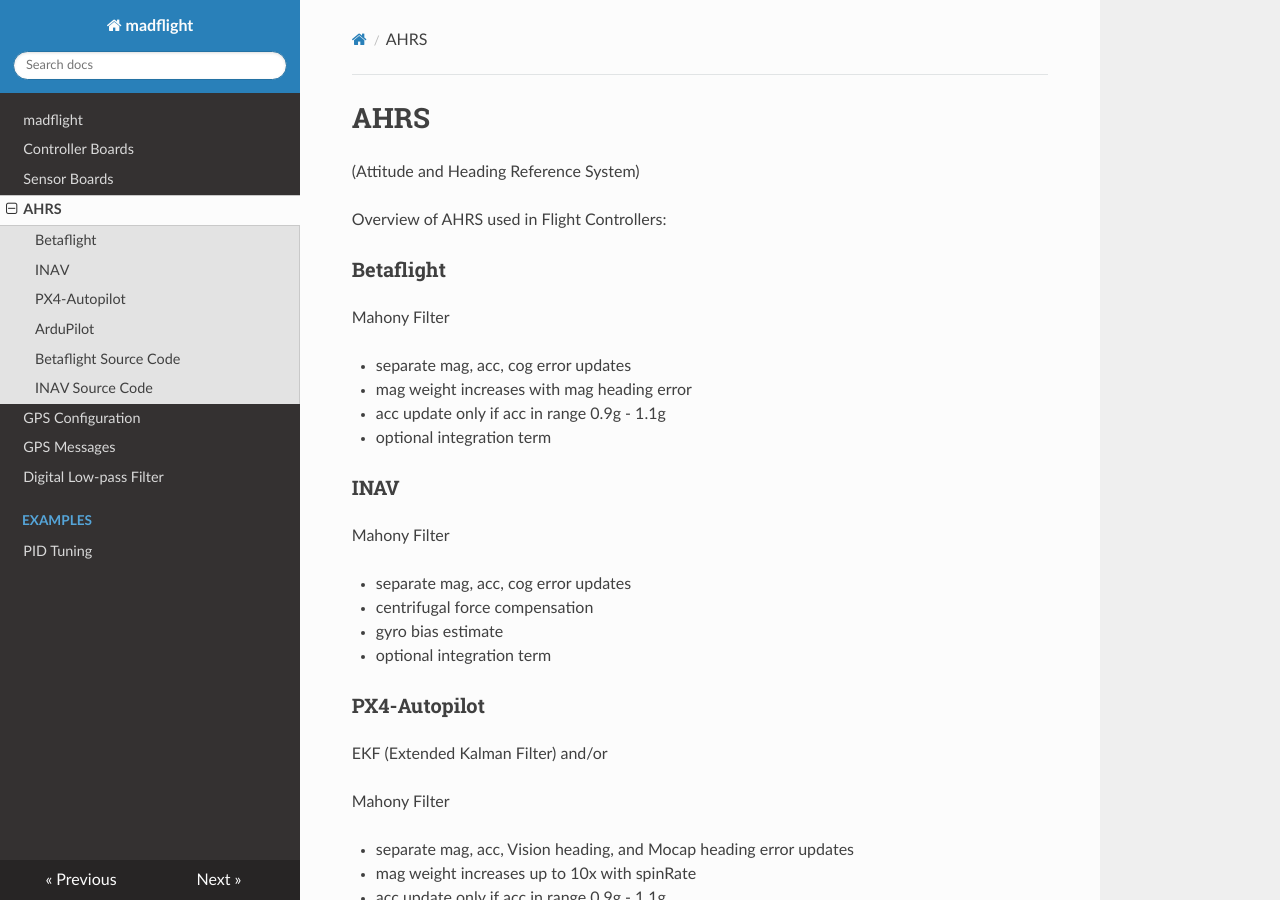
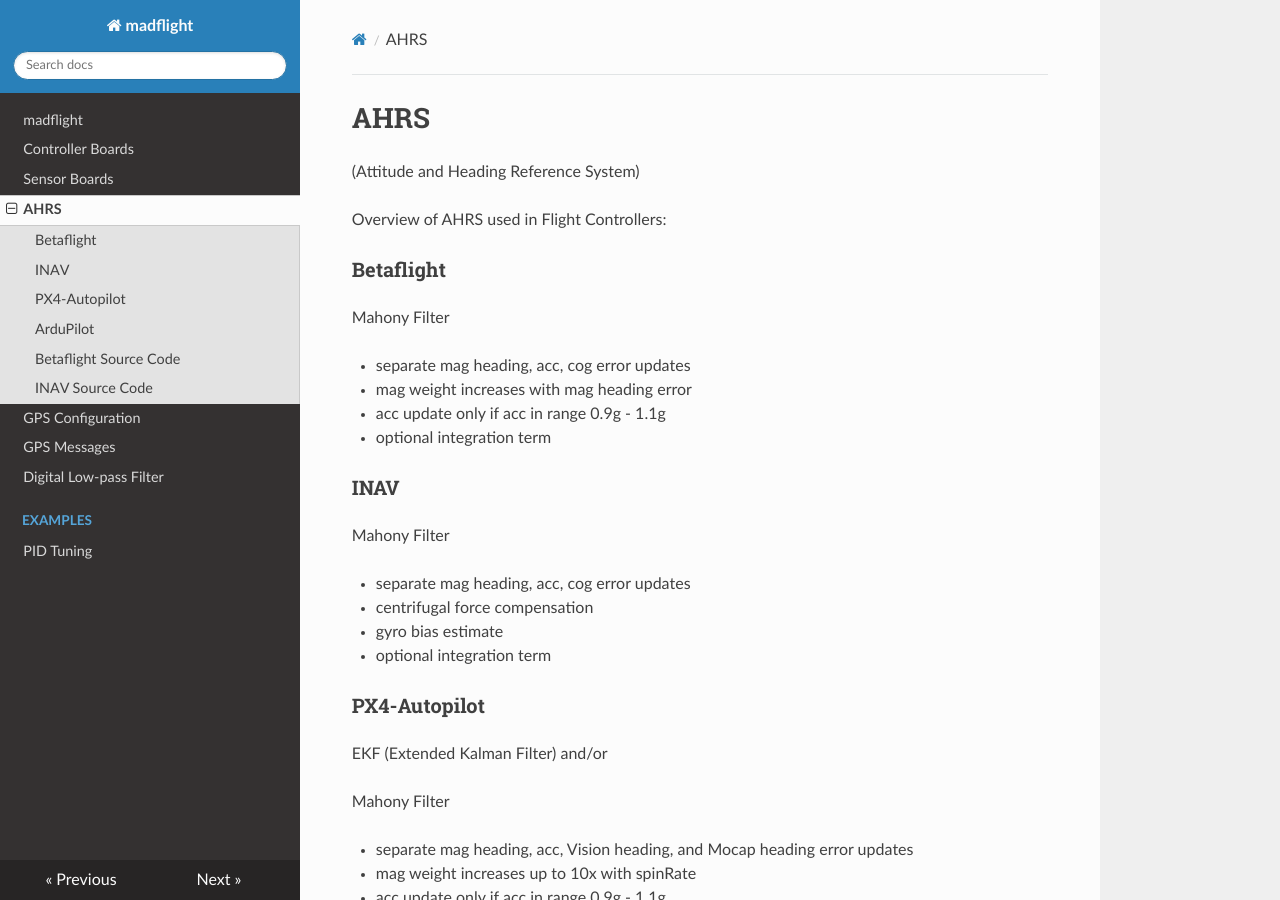
Before and after one commit to qqqlab/madflight-docs, an MkDocs documentation site: the page built from docs/AHRS.md, in a window 1280 px wide and 900 px high. Built offline with MkDocs 1.6.1, drawn with Linux system fonts in a browser that asks for light colours; nearby versions of some CDN libraries.

Commit message:
Update AHRS.md

```diff
--- a/docs/AHRS.md
+++ b/docs/AHRS.md
@@ -7,7 +7,7 @@
 
 Mahony Filter
 
- - separate mag, acc, cog error updates
+ - separate mag heading, acc, cog error updates
  - mag weight increases with mag heading error
  - acc update only if acc in range 0.9g - 1.1g
  - optional integration term
@@ -16,7 +16,7 @@
 
 Mahony Filter
 
- - separate mag, acc, cog error updates
+ - separate mag heading, acc, cog error updates
  - centrifugal force compensation
  - gyro bias estimate
  - optional integration term
@@ -27,7 +27,7 @@
 
 Mahony Filter
 
- - separate mag, acc, Vision heading, and Mocap heading error updates
+ - separate mag heading, acc, Vision heading, and Mocap heading error updates
  - mag weight increases up to 10x with spinRate
  - acc update only if acc in range 0.9g - 1.1g
  - gyro bias estimated when spinRate < 0.175 (10dps)
```
